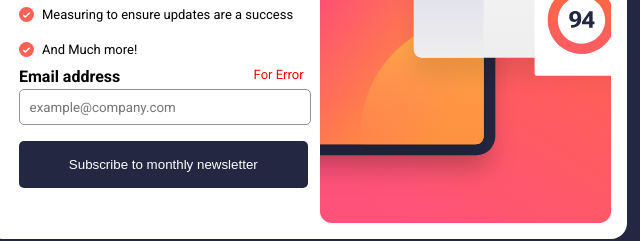
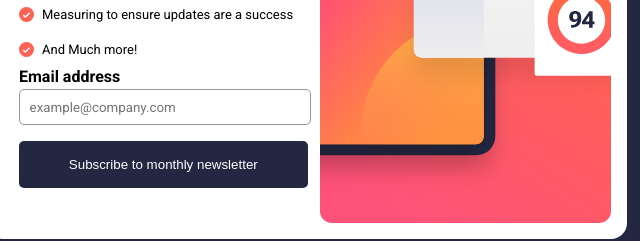
Before and after one commit to zeenox-stack/Newsletter-Project, a plain HTML site: page index.html in a window 1280 px wide. Shown: the part 393-634 px from the top of the page, 333-973 px from the left. Drawn offline with Linux system fonts and the light colour scheme; a web font is replaced by a local one.

Commit message:
Update index.html

```diff
--- a/index.html
+++ b/index.html
@@ -43,7 +43,7 @@
           </div>
           <div class="labels">
             <label for="mails">Email address</label>
-            <p class="error-message">For Error</p>
+            <p class="error-message"></p>
           </div>
           <input
             type="email"
```
